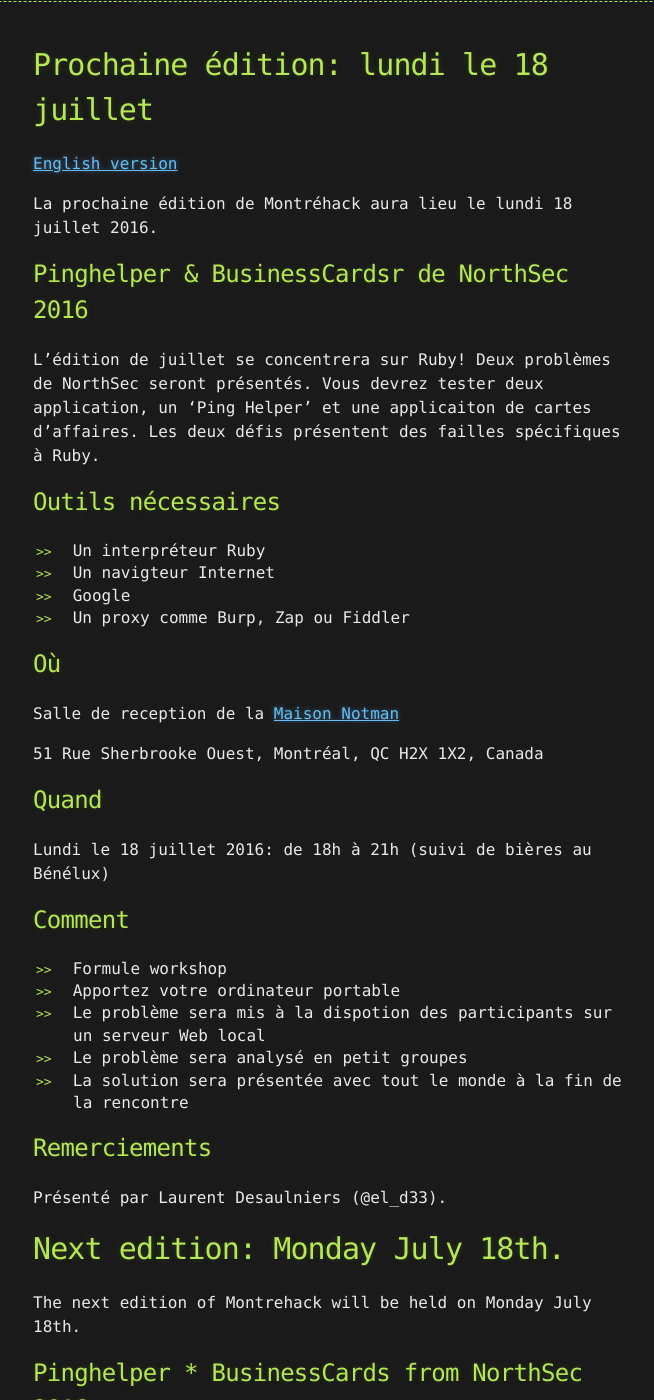
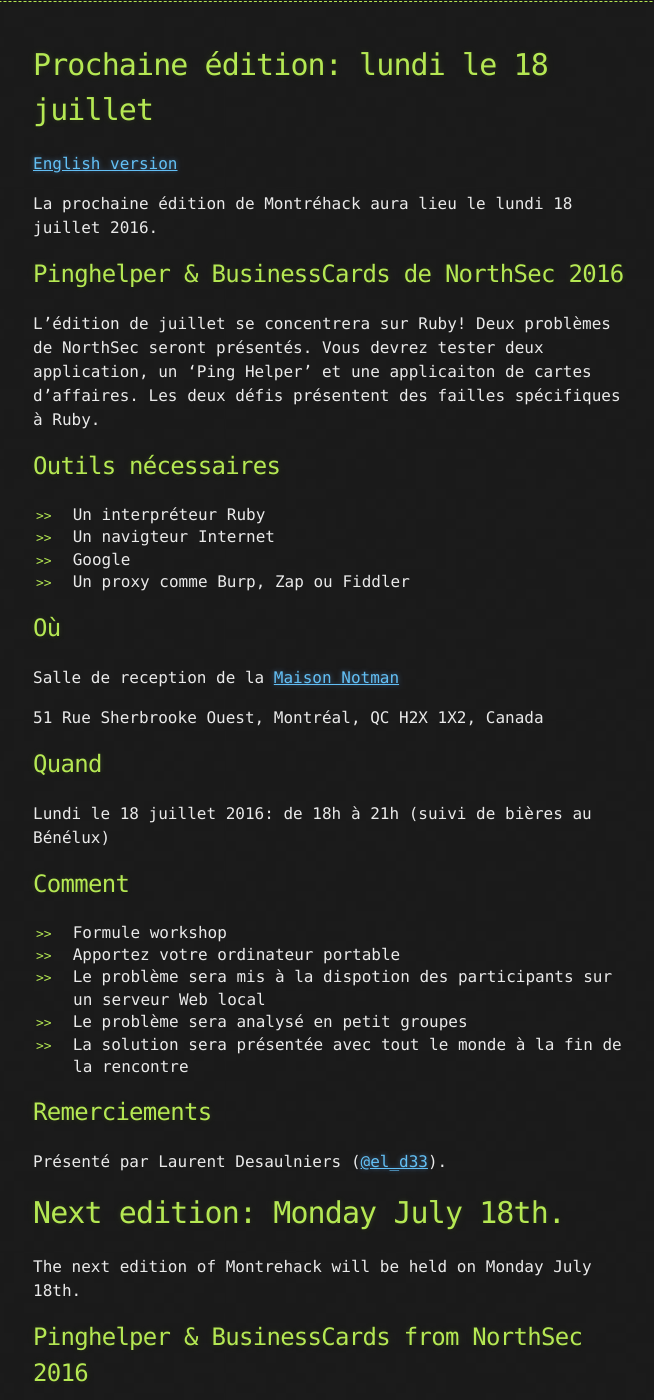
Before and after one commit to montrehack/montrehack.github.com, a Jekyll site: the page built from index.md, in a window 1280 px wide and 1400 px high, scrolled down 344 px. Shown: the whole window, without its empty margins (307-961 px from the left). Built offline with Jekyll 4.4.1, drawn with Linux system fonts in a browser that asks for light colours; comment, search, counter and statistics services are not loaded; some of the changed text lies outside the part shown.

Commit message:
july 2016: small fixes and misc improvements

```diff
--- a/index.md
+++ b/index.md
@@ -10,7 +9,7 @@ tags: nsec16 cryptography hash_collision
 La prochaine édition de Montréhack aura lieu le lundi 18 juillet 2016.
 
 
-## Pinghelper & BusinessCardsr de NorthSec 2016
+## Pinghelper & BusinessCards de NorthSec 2016
 
 L'édition de juillet se concentrera sur Ruby! Deux problèmes de NorthSec seront présentés. Vous devrez tester deux application, un 'Ping Helper' et une applicaiton de cartes d'affaires. Les deux défis présentent des failles spécifiques à Ruby.
 
@@ -41,7 +40,7 @@ Lundi le 18 juillet 2016: de 18h à 21h (suivi de bières au Bénélux)
 
 ## Remerciements
 
-Présenté par Laurent Desaulniers (@el_d33).
+Présenté par Laurent Desaulniers ([@el_d33](https://twitter.com/el_d33)).
 
 <a id="english"></a>
 
@@ -50,7 +49,8 @@ Présenté par Laurent Desaulniers (@el_d33).
 The next edition of Montrehack will be held on Monday July 18th.
 
 
-## Pinghelper * BusinessCards from NorthSec 2016
+## Pinghelper & BusinessCards from NorthSec 2016
+
 July 2016 challenges are focused on Ruby! Presenting two challenges from NorthSec, participants will test two applications, a 'Ping Helper' and a Business Card application. Both challenges are designed to present specific ruby flaws that are uncommon in other languages.
 
 ## Needed Tools
@@ -81,7 +81,7 @@ Monday July 18th from 6pm to 9pm (followed by drinks at Bénélux)
 
 ## Credits
 
-Presented by Laurent Desaulniers (@el_d33).
+Presented by Laurent Desaulniers ([@el_d33](https://twitter.com/el_d33)).
 
 <hr>
 
```
Also changed, not shown: other parts of index.md (+0 -1 lines).
